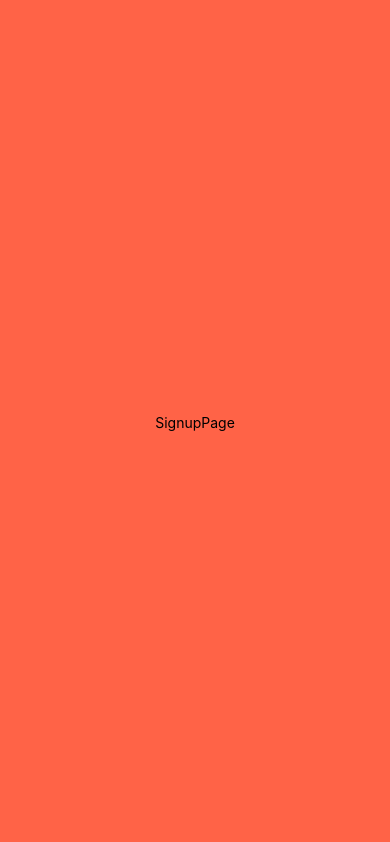
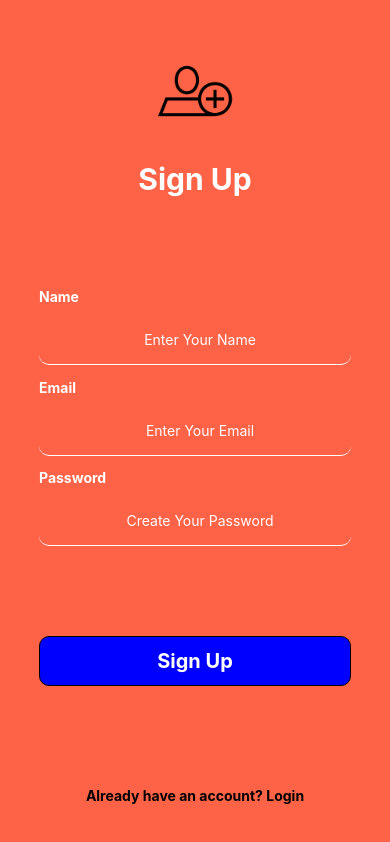
Before and after one commit to neco1078/ReactNativeWork, a React Native app: screen /Signup in a window 390 px wide. Built offline with nearby package versions, Linux system fonts and the light colour scheme.

Commit message:
signup page add css

```diff
--- a/App.js
+++ b/App.js
@@ -1,7 +1,12 @@
 import RootNavigation from "./src/navigation/RootNavigation";
-
+import { Provider } from "react-redux";
+import { store } from "./src/redux/store";
 const App = () => {
-  return <RootNavigation />;
+  return (
+    <Provider store={store}>
+      <RootNavigation />
+    </Provider>
+  );
 };
 
 export default App;
--- a/package.json
+++ b/package.json
@@ -11,12 +11,14 @@
   "dependencies": {
     "@react-navigation/native": "^7.1.19",
     "@react-navigation/native-stack": "^7.6.2",
+    "@reduxjs/toolkit": "^2.10.1",
     "expo": "~54.0.23",
     "expo-status-bar": "~3.0.8",
     "react": "19.1.0",
     "react-native": "0.81.5",
     "react-native-safe-area-context": "~5.6.0",
-    "react-native-screens": "~4.16.0"
+    "react-native-screens": "~4.16.0",
+    "redux": "^5.0.1"
   },
   "private": true
 }
--- /dev/null
+++ b/src/redux/store.js
@@ -0,0 +1,5 @@
+import { configureStore } from '@reduxjs/toolkit'
+
+export const store = configureStore({
+  reducer: {},
+})
--- a/src/screens/LoginPage.js
+++ b/src/screens/LoginPage.js
@@ -5,11 +5,11 @@ import { Loading, CustomTextInput, CustomButton } from "../components/";
 const LoginPage = ({ navigation }) => {
   const [email, setEmail] = useState("");
   const [password, setPassword] = useState("");
-  const [result, setResult] = useState("");
+
   const [isLoading, setIsLoading] = useState(false);
   return (
     <View style={styles.container}>
-      <Text style={styles.welcome}>Welcome {result}</Text>
+      <Text style={styles.welcome}>Welcome</Text>
       <Image
         style={styles.image}
         source={require("../../assets/images/login-icon.png")}
@@ -39,7 +39,7 @@ const LoginPage = ({ navigation }) => {
       <CustomButton
         buttonText="Sign Up"
         setWidth="30%"
-        handleOnPress={() => setIsLoading(true)}
+        handleOnPress={() => navigation.navigate("Signup")}
         buttonColor="gray"
         pressedButtonColor="lightgray"
       />
--- a/src/screens/SignupPage.js
+++ b/src/screens/SignupPage.js
@@ -1,11 +1,60 @@
-import { StyleSheet, Text, View } from "react-native";
-import React from "react";
+import { StyleSheet, Text, View, Image, Pressable } from "react-native";
+import { CustomTextInput, CustomButton } from "../components";
+import { SafeAreaView } from "react-native-safe-area-context";
+import React, { useState } from "react";
+const SignupPage = ({ navigation }) => {
+  const [name, setName] = useState("");
+  const [email, setEmail] = useState("");
+  const [password, setPassword] = useState("");
+  return (
+    <SafeAreaView style={styles.container}>
+      <View style={styles.title}>
+        <Image
+          style={styles.image}
+          source={require("../../assets/images/signupIcon.png")}
+        />
+        <Text style={styles.signUp}>Sign Up</Text>
+      </View>
 
-const SignupPage = () => {
-  return (
-    <View style={styles.container}>
-      <Text>SignupPage</Text>
-    </View>
+      <View style={styles.textInputContainer}>
+        <CustomTextInput
+          title="Name"
+          isSecureText={false}
+          handleOnChangeText={setName}
+          handleValue={name}
+          handlePlaceholder="Enter Your Name"
+        />
+        <CustomTextInput
+          title="Email"
+          isSecureText={false}
+          handleOnChangeText={setEmail}
+          handleValue={email}
+          handlePlaceholder="Enter Your Email"
+        />
+        <CustomTextInput
+          title="Password"
+          isSecureText={true}
+          handleOnChangeText={setPassword}
+          handleValue={password}
+          handlePlaceholder="Create Your Password"
+        />
+      </View>
+
+      <View style={styles.signUpOptions}>
+        <CustomButton
+          buttonText="Sign Up"
+          setWidth="80%"
+          buttonColor="blue"
+          pressedButtonColor="gray"
+          handleOnPress={() => console.log(email, " ", name, " ", password)}
+        />
+        <Pressable onPress={() => navigation.navigate("Login")}>
+          <Text style={{ fontWeight: "bold", marginTop: 20 }}>
+            Already have an account? Login
+          </Text>
+        </Pressable>
+      </View>
+    </SafeAreaView>
   );
 };
 
@@ -18,4 +67,36 @@ const styles = StyleSheet.create({
     alignItems: "center",
     justifyContent: "center",
   },
+  signUp: {
+    fontWeight: "bold",
+    fontSize: 30,
+    marginBottom: 30,
+    color: "white",
+  },
+  title: {
+    flex: 2,
+
+    width: "100%",
+    alignItems: "center",
+    justifyContent: "center",
+  },
+  textInputContainer: {
+    flex: 2,
+    paddingVertical: 20,
+    width: "100%",
+
+    alignItems: "center",
+    justifyContent: "space-between",
+  },
+  signUpOptions: {
+    flex: 2,
+    width: "100%",
+    alignItems: "center",
+    justifyContent: "space-around",
+  },
+  image: {
+    width: 100,
+    height: 100,
+    marginBottom: 20,
+  },
 });
```
Also changed, not shown: assets/images/signupIcon.png (added), src/redux/userSlice.js (added), 1 other file (tests, documents, lock files or other folders).
